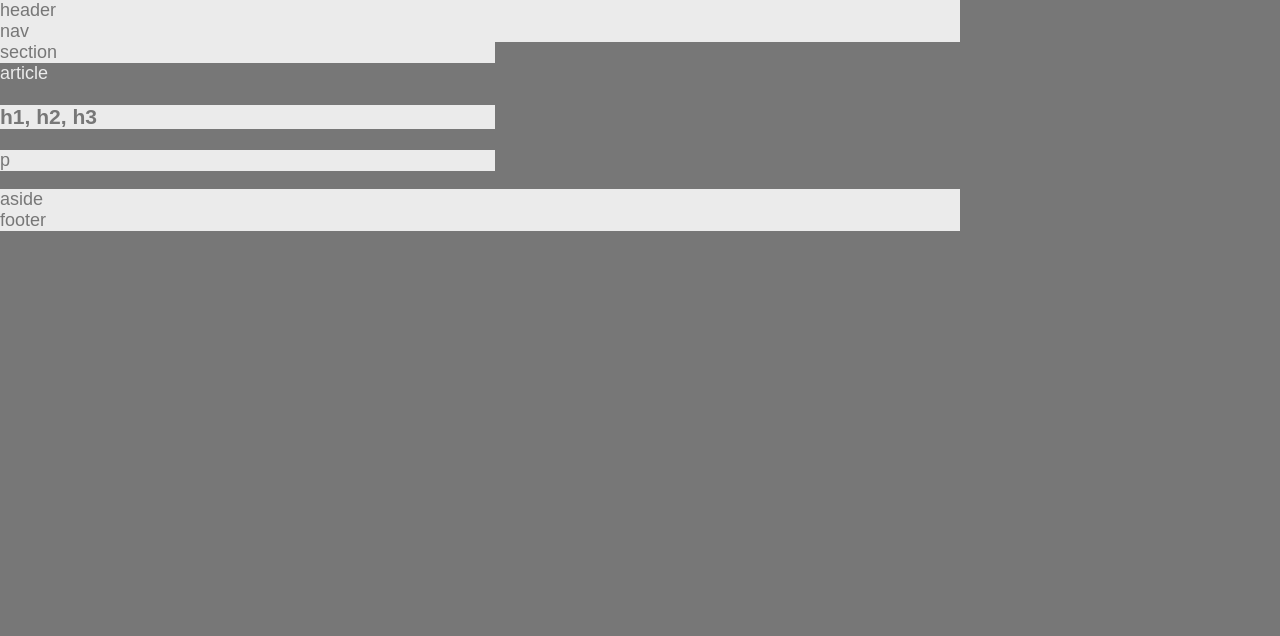
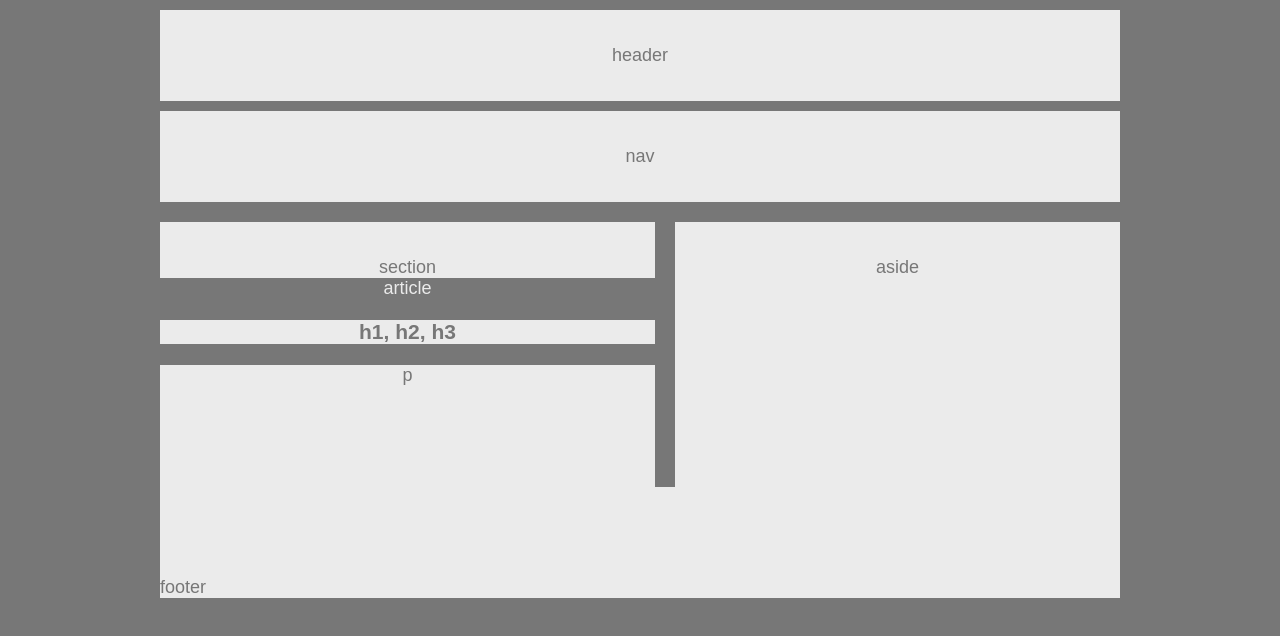
Before and after one commit to jonpking/HW-Wireframe, a plain HTML site: page index.html in a window 1280 px wide. Drawn offline with Linux system fonts and the light colour scheme.

Commit message:
modified CSS

```diff
--- a/style.css
+++ b/style.css
@@ -4,7 +4,7 @@ html {
 }
 
 body {
-    margin: 0;
+    margin: 0 auto;
     padding: 0;
     font-family: Arial, "Helvetica Neue", Helvetica, sans-serif;
     color: #777;
@@ -15,19 +15,36 @@ body {
 
 header {
     background: #ebebeb;
+    padding: 35px 0px;
+    margin: 10px 0px;
+    text-align: center;
 }
 
 nav {
     background: #ebebeb;
+    padding: 35px 0px;
+    margin: 10px 0px;
+    text-align: center;
 }
 
 section {
     background: #ebebeb;
     width: 495px;
+    height: 100%;
+    padding: 35px 0px;
+    margin: 10px 0px;
+    float: left;
+    text-align: center;
 }
 
 aside {
     background: #ebebeb;
+    width: 445px;
+    height: 100%;
+    padding: 35px 0px;
+    margin: 10px 0px;
+    float: right;
+    text-align: center;
 }
 
 footer {
@@ -50,5 +67,5 @@ p {
 }
 
 #wrapper {
-
+    height: 275px;
 }
```
